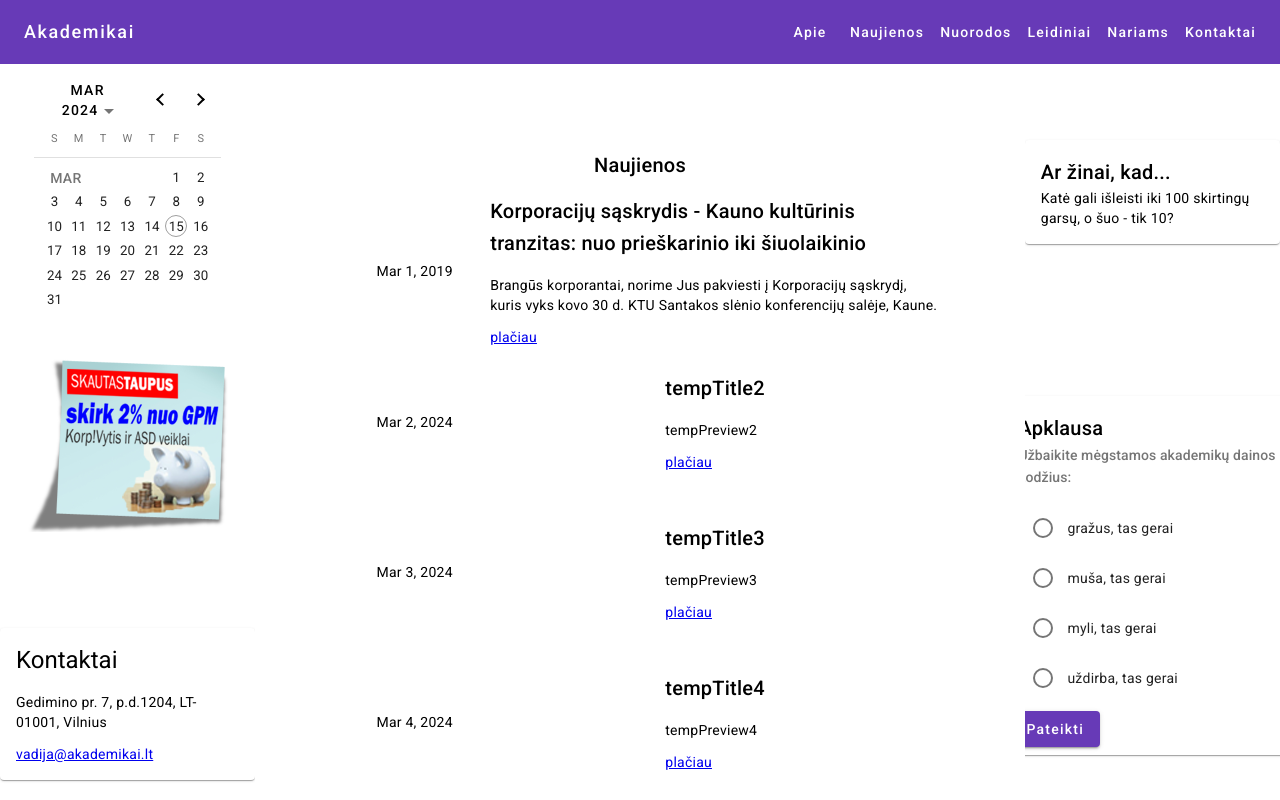
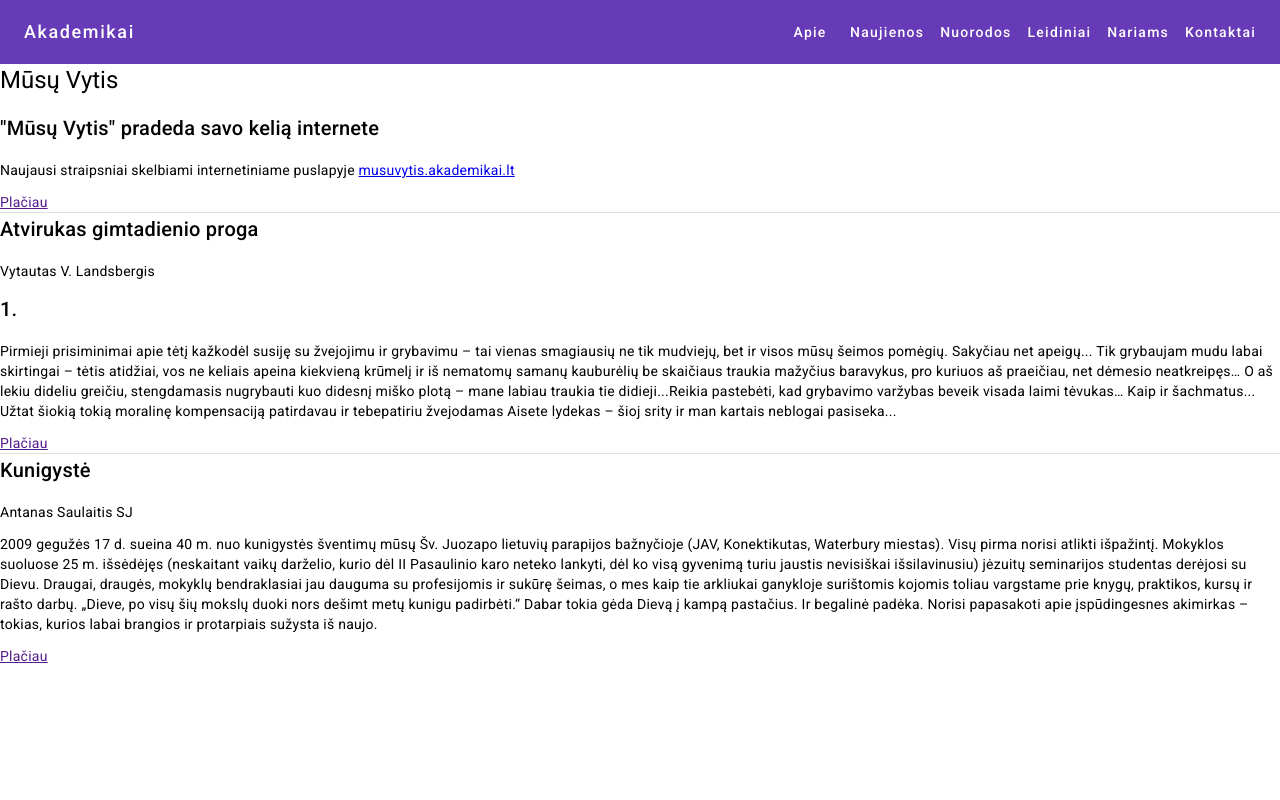
Before and after one commit to BernardasAdomas/akademikai-site, an Angular app: page /leidiniai/musu-vytis in a window 1280 px wide. Before the commit this address led to /. Shown: the top 800 px of the page. Built offline with nearby package versions, Linux system fonts and the light colour scheme.

Commit message:
added musu vytis route

```diff
--- a/src/app/app.routes.ts
+++ b/src/app/app.routes.ts
@@ -10,6 +10,7 @@ import { DonationsComponent } from './donations/donations.component';
 import { CalendarComponent } from './calendar/calendar.component';
 import { LinksListComponent } from './links/links-list/links-list.component';
 import { AdMelioremComponent } from './ad-meliorem/ad-meliorem.component';
+import { OurVytisComponent } from './our-vytis/our-vytis.component';
 
 export const routes: Routes = [
     { path: 'apie-mus', component: AboutUsComponent, pathMatch: 'full' },
@@ -25,6 +26,7 @@ export const routes: Routes = [
     { path: 'kalendorius', component: CalendarComponent, pathMatch: 'full' },
     { path: 'nuorodos', component: LinksListComponent, pathMatch: 'full'},
     { path: 'leidiniai/ad-meliorem', component: AdMelioremComponent, pathMatch: 'full'},
+    { path: 'leidiniai/musu-vytis', component: OurVytisComponent, pathMatch: 'full'},
     { path: '', component: TitlePageComponent, pathMatch: 'full' },
     { path: '**', redirectTo: '', pathMatch: 'full' }
 ];
--- a/src/app/menu/menu.component.html
+++ b/src/app/menu/menu.component.html
@@ -27,6 +27,6 @@
 </mat-menu>
 
 <mat-menu #LeidiniaiMenu="matMenu">
-    <button mat-menu-item [routerLink]="['/apie-mus']">Mūsų vytis</button>
+    <button mat-menu-item [routerLink]="['leidiniai/musu-vytis']">Mūsų vytis</button>
     <button mat-menu-item [routerLink]="['leidiniai/ad-meliorem']">Ad meliorem!</button>
 </mat-menu>
--- /dev/null
+++ b/src/app/our-vytis/our-vytis.component.html
@@ -0,0 +1,25 @@
+<h1>Mūsų Vytis</h1>
+
+<h2>"Mūsų Vytis" pradeda savo kelią internete</h2>
+<p>Naujausi straipsniai skelbiami internetiniame puslapyje <a href="musuvytis.akademikai.lt">musuvytis.akademikai.lt</a></p>
+
+<a href="">Plačiau</a>
+
+<mat-divider></mat-divider>
+<h2>Atvirukas gimtadienio proga</h2>
+<p>Vytautas V. Landsbergis</p>
+
+
+
+<h2>1.</h2>
+<p>Pirmieji prisiminimai apie tėtį kažkodėl susiję su žvejojimu ir grybavimu – tai vienas smagiausių ne tik mudviejų, bet ir visos mūsų šeimos pomėgių. Sakyčiau net apeigų... Tik grybaujam mudu labai skirtingai – tėtis atidžiai, vos ne keliais apeina kiekvieną krūmelį ir iš nematomų samanų kauburėlių be skaičiaus traukia mažyčius baravykus, pro kuriuos aš praeičiau, net dėmesio neatkreipęs… O aš lekiu dideliu greičiu, stengdamasis nugrybauti kuo didesnį miško plotą – mane labiau traukia tie didieji...Reikia pastebėti, kad grybavimo varžybas beveik visada laimi tėvukas… Kaip ir šachmatus... Užtat šiokią tokią moralinę kompensaciją patirdavau ir tebepatiriu žvejodamas Aisete lydekas – šioj srity ir man kartais neblogai pasiseka...</p>
+
+<a href="">Plačiau</a>
+
+<mat-divider></mat-divider>
+<h2>Kunigystė</h2>
+<p>Antanas Saulaitis SJ</p>
+
+<p>2009 gegužės 17 d. sueina 40 m. nuo kunigystės šventimų mūsų Šv. Juozapo lietuvių parapijos bažnyčioje (JAV, Konektikutas, Waterbury miestas). Visų pirma norisi atlikti išpažintį. Mokyklos suoluose 25 m. išsėdėjęs (neskaitant vaikų darželio, kurio dėl II Pasaulinio karo neteko lankyti, dėl ko visą gyvenimą turiu jaustis nevisiškai išsilavinusiu) jėzuitų seminarijos studentas derėjosi su Dievu. Draugai, draugės, mokyklų bendraklasiai jau dauguma su profesijomis ir sukūrę šeimas, o mes kaip tie arkliukai ganykloje surištomis kojomis toliau vargstame prie knygų, praktikos, kursų ir rašto darbų. „Dieve, po visų šių mokslų duoki nors dešimt metų kunigu padirbėti.“ Dabar tokia gėda Dievą į kampą pastačius. Ir begalinė padėka. Norisi papasakoti apie įspūdingesnes akimirkas – tokias, kurios labai brangios ir protarpiais sužysta iš naujo.</p>
+
+<a href="">Plačiau</a>
```
Also changed, not shown: src/app/our-vytis/our-vytis.component.ts (added, +13 -0 lines), src/app/our-vytis/our-vytis.component.css (added), 1 other file (tests, documents, lock files or other folders).
